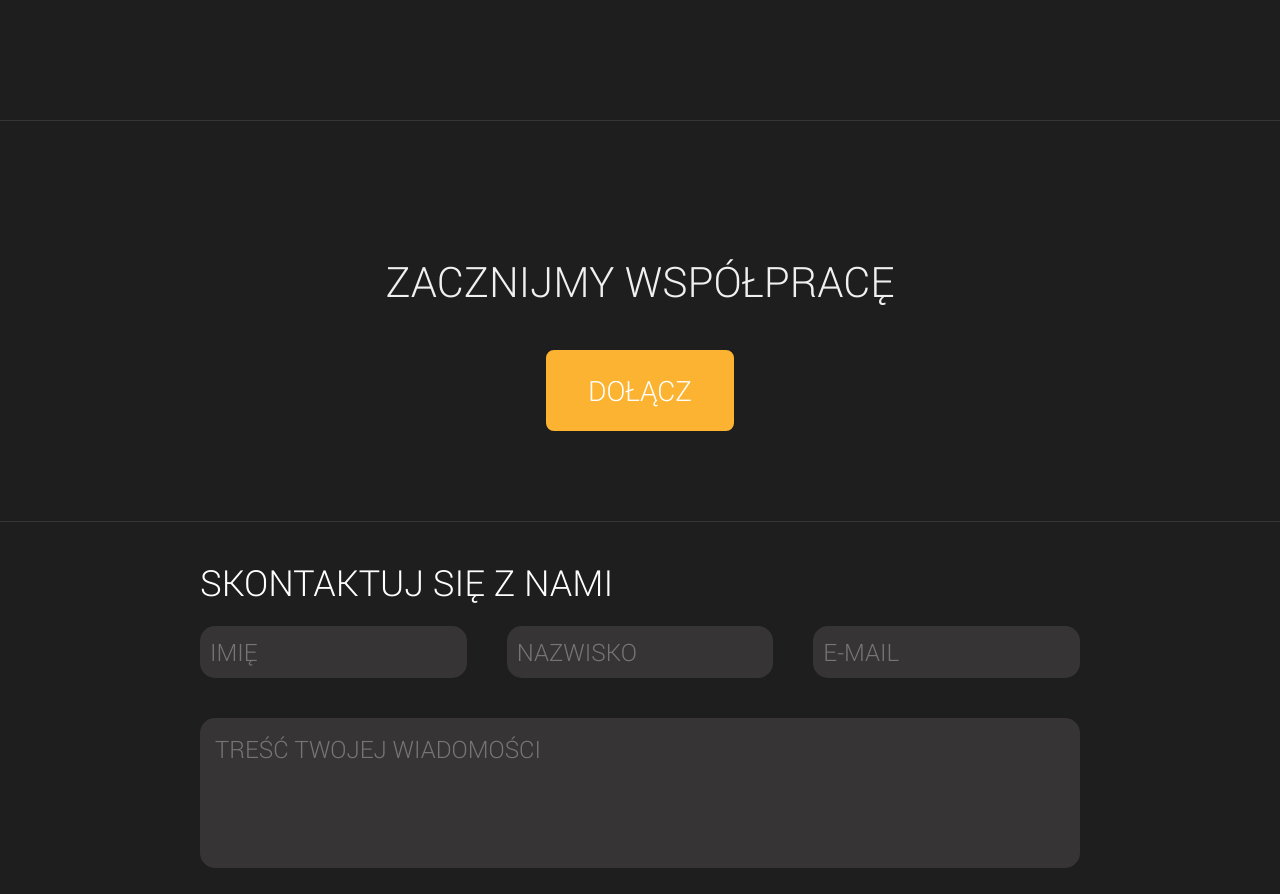
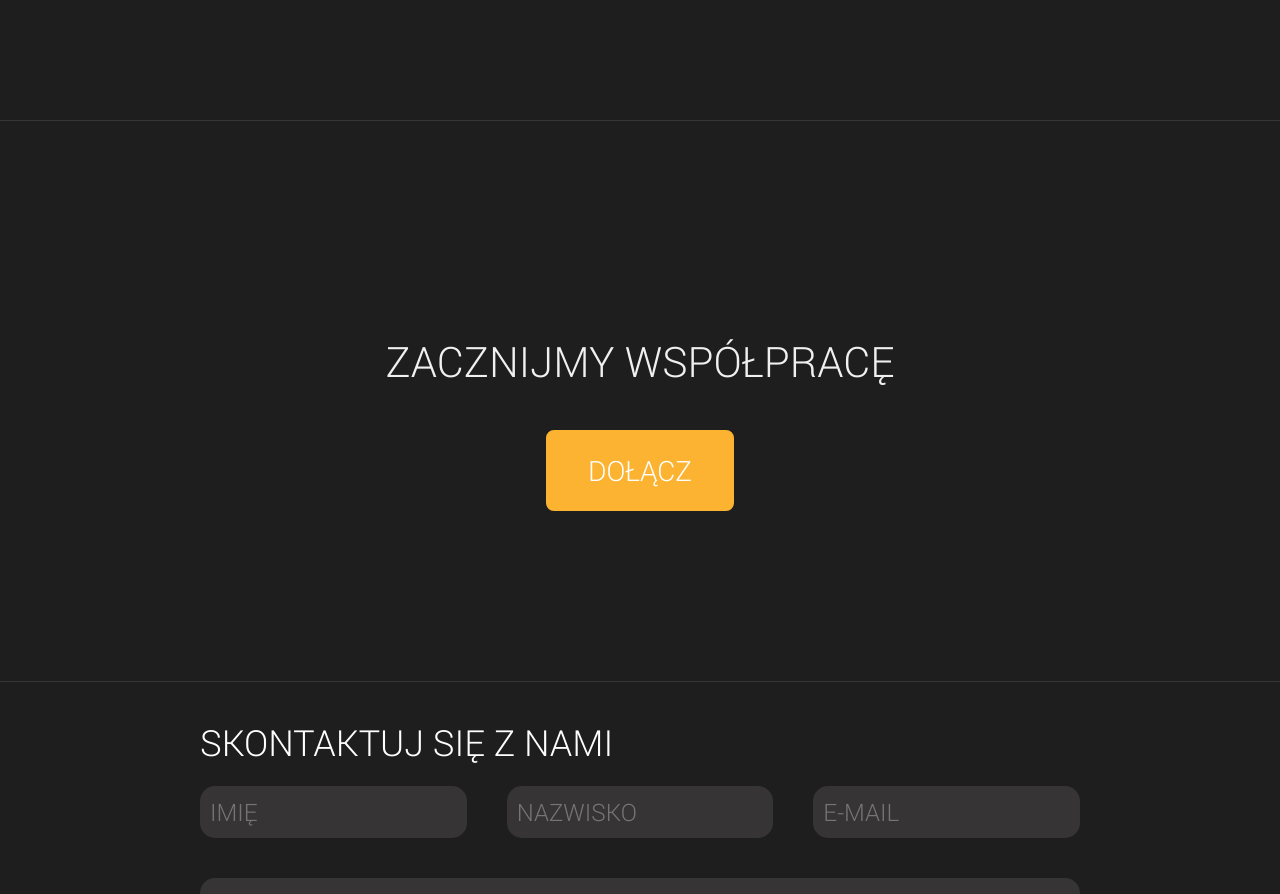
Before and after one commit to BartekArseniuk/cabbie-frontend, a Vue app: page /aboutUs in a window 1280 px wide. Shown: the part 1140-2034 px from the top of the page. Built offline with nearby package versions, Linux system fonts and the light colour scheme.

Commit message:
Minor fixes

```diff
--- a/src/components/AboutUs/AboutUsPage.vue
+++ b/src/components/AboutUs/AboutUsPage.vue
@@ -7,7 +7,7 @@
             <OpinionsSection />
         </section>
         <section id="start-cooperation">
-            <StartCooperationSection />
+            <LetsBeginSection />
         </section>
         <section id="contact">
             <ContactForm />
@@ -18,14 +18,14 @@
     <script>
     import WhatWeDoSection from './WhatWeDoSection.vue';
     import OpinionsSection from './OpinionsSection.vue';
-    import StartCooperationSection from './StartCooperationSection.vue';
+    import LetsBeginSection from '../LetsBeginSection.vue';
     import ContactForm from '../ContactForm.vue';
 
     export default {
         components: {
             WhatWeDoSection,
             OpinionsSection,
-            StartCooperationSection,
+            LetsBeginSection,
             ContactForm
         }
     };
--- a/src/components/AboutUs/StartCooperationSection.vue
+++ /dev/null
@@ -1,66 +0,0 @@
-<template>
-    <div class="lets-begin">
-        <p class="title">ZACZNIJMY WSPÓŁPRACĘ</p>
-        <button class="join">DOŁĄCZ</button>
-    </div>
-</template>
-
-<style lang="scss" scoped>
-    .lets-begin {
-        height: 50vh;
-        display: flex;
-        align-items: center;
-        justify-content: center;
-        overflow: hidden;
-        flex-direction: column;
-        border-top: 1px solid $secondary-color;
-        border-bottom: 1px solid $secondary-color;
-        border-left: none;
-        border-right: none;
-    }
-
-
-    .title {
-        color: $title-light-font;
-        font-family: 'Roboto-Light', 'sans-serif';
-        font-size: 42px;
-        text-align: center;
-    }
-
-    .join {
-        background-color: $primary-color;
-        color: $white;
-        border: 2px solid $primary-color;
-        border-radius: 8px;
-        cursor: pointer;
-        font-family: 'Roboto-Light', 'sans-serif';
-        font-size: 28px;
-        padding: 20px 40px;
-        transition: all 0.3s ease;
-    }
-
-    .join:hover {
-        color: $tertiary-color;
-        background-color: $primary-color;
-        border: 2px solid $tertiary-color;
-    }
-
-    @media (max-width: 768px) {
-        .logo {
-            height: 50vmin;
-            margin-top: 10vh;
-        }
-
-        .logo img {
-            max-height: 50%;
-            max-width: 50%;
-            height: auto;
-            width: auto;
-        }
-
-        .title {
-            font-size: 32px;
-            margin-top: 100px;
-        }
-    }
-    </style>
--- a/src/components/OfferPage/LetsBeginSection.vue
+++ b/src/components/LetsBeginSection.vue
@@ -13,6 +13,7 @@
     justify-content: center;
     overflow: hidden;
     flex-direction: column;
+    border-top: 1px solid $secondary-color;
     border-bottom: 1px solid $secondary-color;
 }
 
--- a/src/components/OfferPage/OfferPage.vue
+++ b/src/components/OfferPage/OfferPage.vue
@@ -23,7 +23,7 @@
 import SettlementsSection from './SettlementsSection.vue';
 import CarFleetSection from './CarFleetSection.vue';
 import BuildBrandSection from './BuildBrandSection.vue';
-import LetsBeginSection from './LetsBeginSection.vue';
+import LetsBeginSection from '../LetsBeginSection.vue';
 import ContactForm from '../ContactForm.vue';
 
 export default {
```
